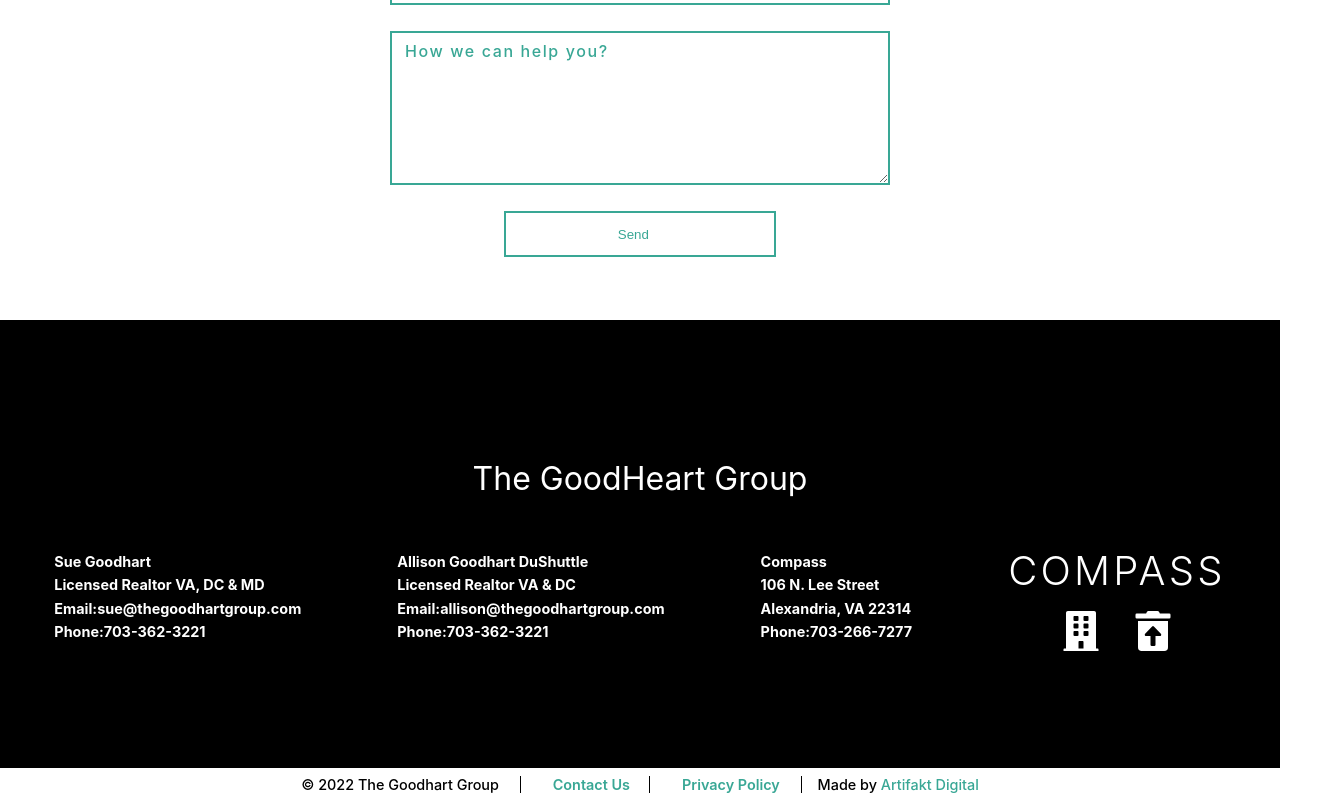
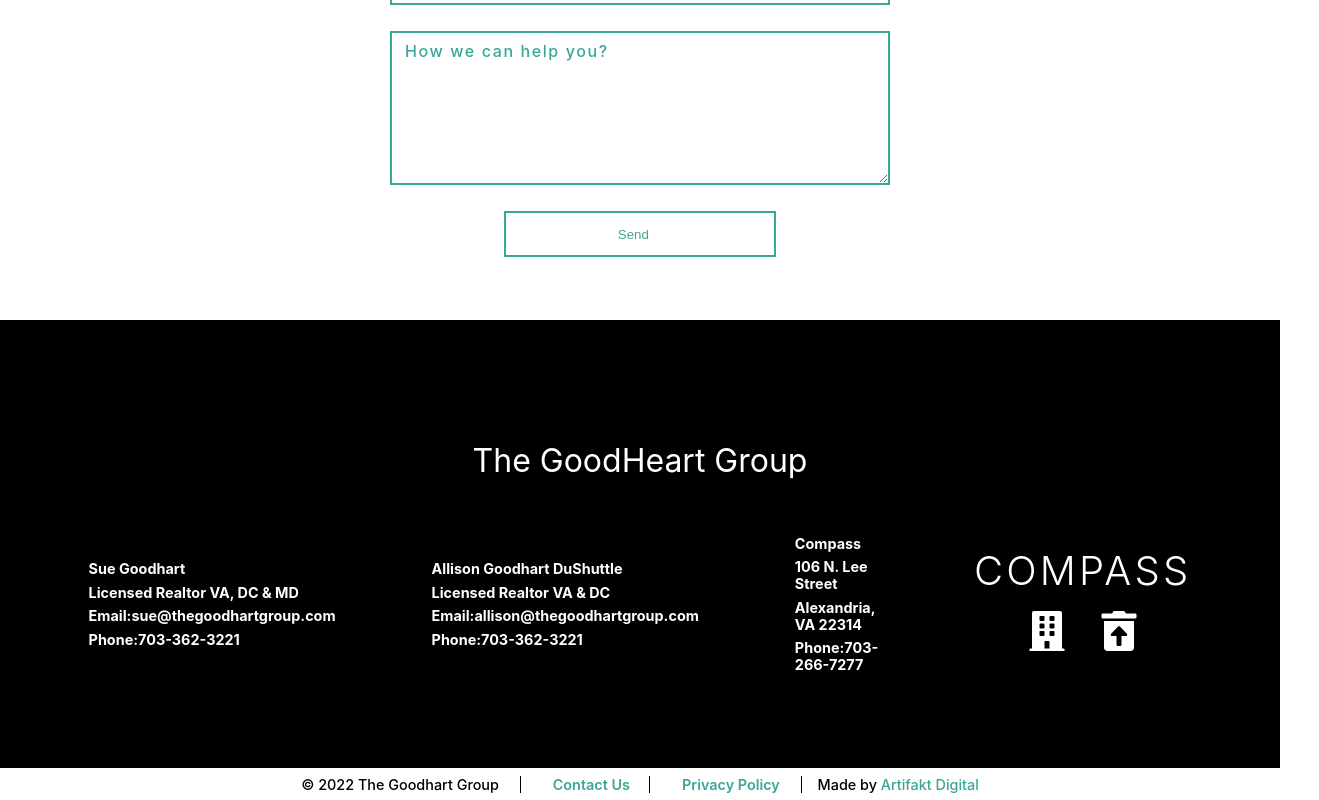
Before and after one commit to happy315/react-real-estate, a React (Create React App) app: page / in a window 1280 px wide. Shown: the part 1062-1862 px from the top of the page, 1319 px wide, since content can reach past the window. Built offline with nearby package versions, Linux system fonts and the light colour scheme.

Commit message:
Build:making the footer layout with grid Why:because it's easy to use and these types of section styled with css grid How:simply use of css grid property you can see the stuff in the code

```diff
--- a/src/components/Footer/Footer.jsx
+++ b/src/components/Footer/Footer.jsx
@@ -19,10 +19,13 @@ const StyledUpper = styled.div`
   align-items: center;
   justify-content: center;
   padding: 100px 0;
-  .links {
-    display: flex;
-    flex-direction: row;
-    justify-content: space-between;
+  /* use display grid for making the layout */
+  .links{
+    display: grid;
+    grid-template-columns: repeat(4,1fr);
+    justify-items: center;
+    align-items: center;
+    padding:0 5rem ;
   }
   .links .first {
     margin: 0rem 3rem;
@@ -61,6 +64,7 @@ const StyledUpper = styled.div`
     border-bottom: 0.1rem solid #39a795;
     cursor: pointer;
   }
+
 `;
 const StyledLogo = styled.div`
   font-size: 2rem;
@@ -115,8 +119,8 @@ const StyledBelow = styled.div`
 const Footer = () => {
   return (
     <StyledFooter>
-      <StyledUpper className="upper">
-        <StyledLogo className="logo">The GoodHeart Group</StyledLogo>
+      <StyledUpper >
+        <StyledLogo >The GoodHeart Group</StyledLogo>
         <div className="links">
           <div className="first">
             <h3>Sue Goodhart</h3>
```
